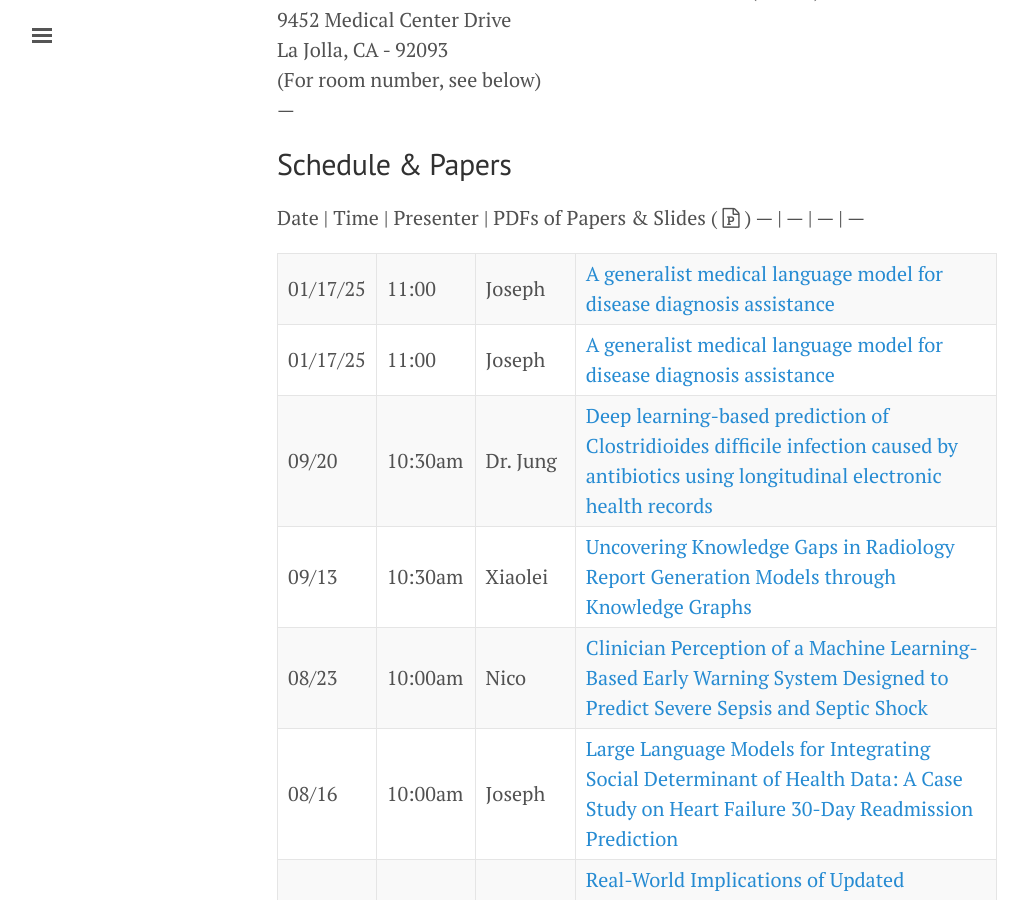
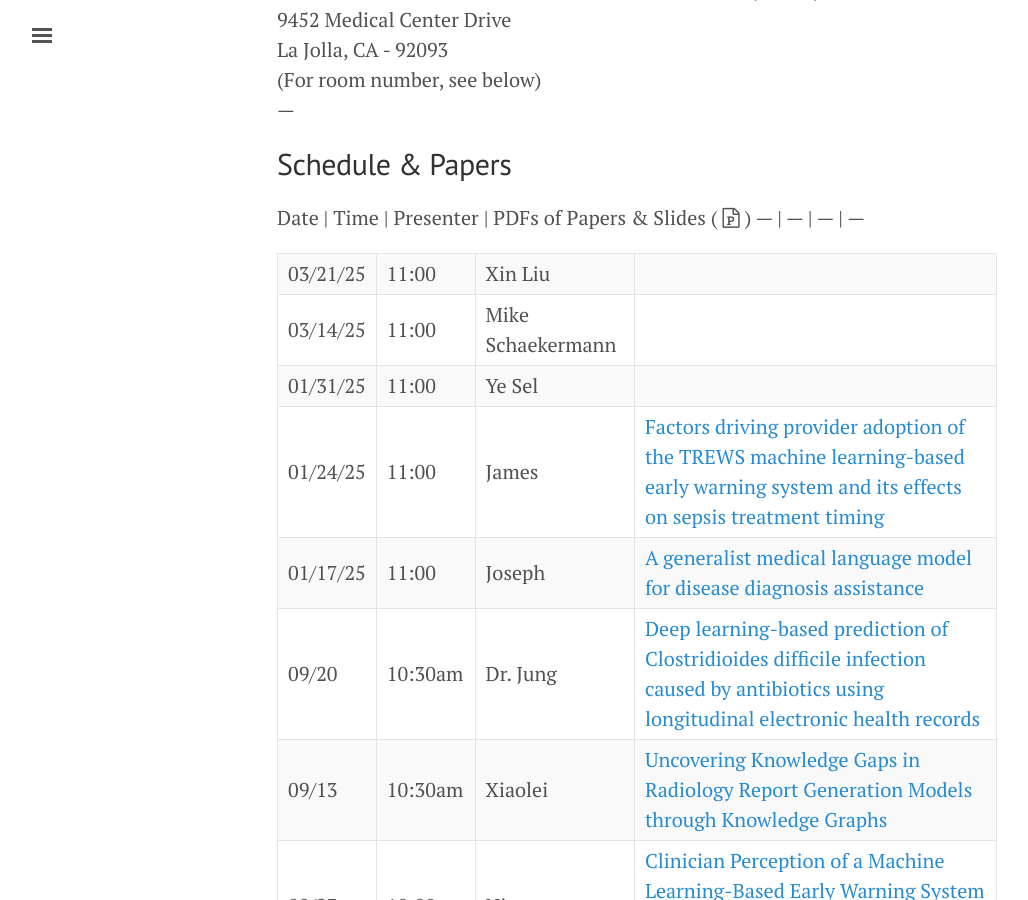
Before and after one commit to NematiLab/bmijc, a Jekyll site: the page built from index.md, in a window 1280 px wide and 900 px high, scrolled down 524 px. Shown: the whole window, without its empty margins (3-1031 px from the left). Built offline with Jekyll 4.4.1, drawn with Linux system fonts in a browser that asks for light colours; nearby versions of some CDN libraries.

Commit message:
Update index.md

```diff
--- a/index.md
+++ b/index.md
@@ -31,8 +31,11 @@ La Jolla, CA - 92093<br>
 Date | Time | Presenter | PDFs of Papers & Slides ( <i class='fa fa-file-powerpoint-o'></i> )
 --- | --- | --- |  ---
 
-01/17/25 | 11:00 | Joseph |[ A generalist medical language model for disease diagnosis assistance ](/assets/011725.pdf){:target="_blank"}
-01/17/25 | 11:00 | Joseph |[A generalist medical language model for disease diagnosis assistance]({{ site.baseurl }}/assets/011725.pdf){:target="_blank"}
+03/21/25 |11:00 | Xin Liu| [](/assets/032125.pdf){:target="_blank"}
+03/14/25 |11:00 | Mike Schaekermann |[]([https://example.com/path/to/document.pdf](https://research.google/blog/advancing-amie-towards-specialist-care-and-real-world-validation/?linkId=12162787)){:target="_blank"}
+01/31/25 |11:00 | Ye Sel | [](/assets/013125.pdf){:target="_blank"}
+01/24/25 |11:00 | James | [Factors driving provider adoption of the TREWS machine learning-based early warning system and its effects on sepsis treatment timing](/assets/012425.pdf){:target="_blank"}
+01/17/25 | 11:00 | Joseph |[A generalist medical language model for disease diagnosis assistance ](/assets/011725.pdf){:target="_blank"}
 09/20 | 10:30am | Dr. Jung |[Deep learning-based prediction of Clostridioides difficile infection caused by antibiotics using longitudinal electronic health records]({{ site.baseurl }}/assets/092024_paper.pdf){:target="_blank"}
 09/13 | 10:30am | Xiaolei |[Uncovering Knowledge Gaps in Radiology Report Generation Models through Knowledge Graphs]({{ site.baseurl }}/assets/091324_paper.pdf){:target="_blank"}
 08/23 | 10:00am | Nico |[Clinician Perception of a Machine Learning-Based Early Warning System Designed to Predict Severe Sepsis and Septic Shock]({{ site.baseurl }}/assets/082324_paper.pdf){:target="_blank"}
```
